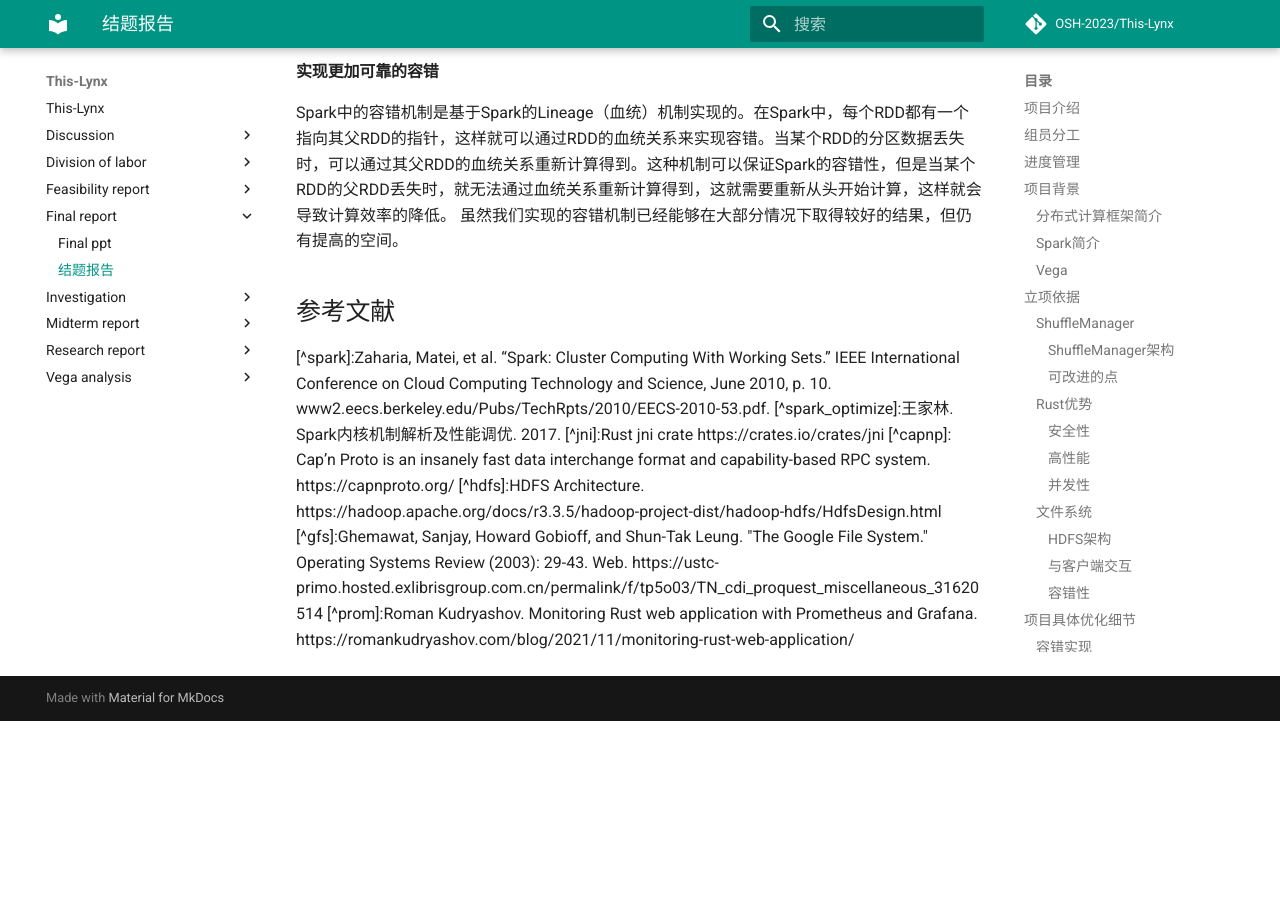
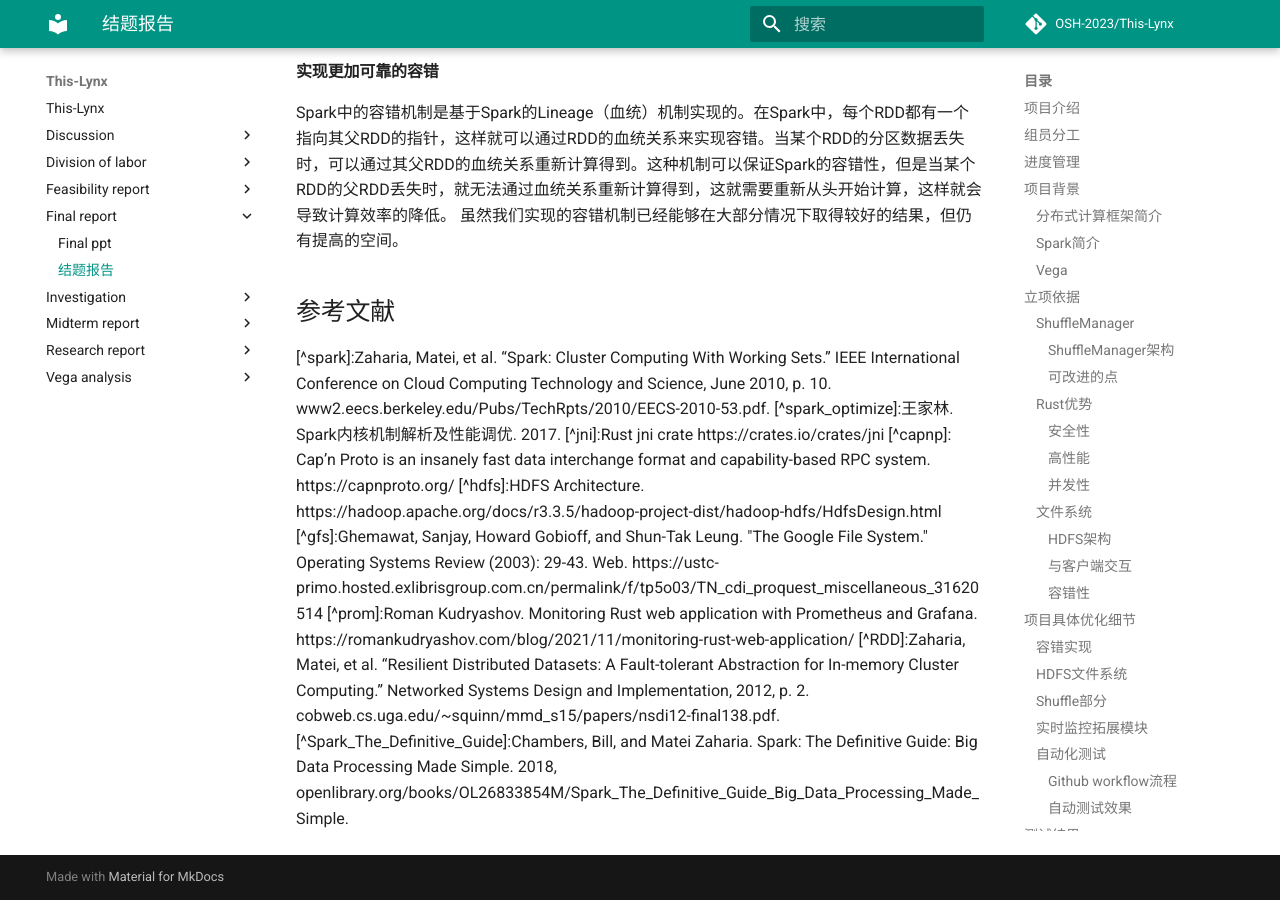
Before and after one commit to OSH-2023/This-Lynx, an MkDocs documentation site: the page built from docs/final_report/final_report.md, in a window 1280 px wide and 900 px high, scrolled down 18710 px. Built offline with MkDocs 1.6.1 and Material for MkDocs 9.7.7, drawn with Linux system fonts in a browser that asks for light colours; comment, search, counter and statistics services are not loaded; before the commit the page ends 19431 px from its top, so only the background shows below that; some of the changed text lies outside the part shown.

Commit message:
references

```diff
--- a/docs/final_report/final_report.md
+++ b/docs/final_report/final_report.md
@@ -104,13 +104,13 @@
 
 Spark是一个快速、通用、可扩展的分布式计算系统。它最初是由加州大学伯克利分校AMPLab开发的，其奠基论文为*Spark: Cluster Computing with Working Sets*.[^spark]Spark提供了一种基于内存的计算模型，可以比Hadoop MapReduce更快地处理大规模数据，支持Java、Scala、Python和R等多种编程语言，支持UI可视化管理。
 
-Spark的核心概念是弹性分布式数据集(Resilient Distributed Datasets，简称RDD)。RDD是一种可以被划分成多个分区、分布在多个节点上的数据结构，支持高效的并行计算和容错。Spark中的许多计算都是通过对RDD进行转换和操作来实现的。
+Spark的核心概念是弹性分布式数据集(Resilient Distributed Datasets，简称RDD)。RDD是一种可以被划分成多个分区、分布在多个节点上的数据结构，支持高效的并行计算和容错。[^RDD]Spark中的许多计算都是通过对RDD进行转换和操作来实现的。
 
 Spark的计算过程可以分为两个阶段：转换阶段和动作阶段。在转换阶段，Spark会对RDD进行一系列转换操作，例如map、filter、reduceByKey等。这些操作不会立即执行，而是构建一个执行计划。在动作阶段，Spark会根据执行计划将转换操作转化为实际的计算任务，例如collect、count、save等。这些任务会被分配到不同的节点上执行，最终将结果汇总返回给驱动程序。
 
 Spark的运行模式可以分为本地模式和集群模式。在本地模式下，Spark可以直接在单台机器上运行，用于开发和测试。在集群模式下，Spark可以运行在多台机器上，实现分布式计算。
 
-Spark还提供了许多高级功能，例如机器学习、图计算、流处理等。Spark的生态系统也非常丰富，包括MLlib(机器学习库)、Spark Streaming(流处理库)和GraphX(图分析库)等，可以满足不同应用场景的需求。他们还确保这些API具有高度的互操作性，使得人们首次可以在同一引擎中编写多种端到端的大数据应用程序。
+Spark还提供了许多高级功能，例如机器学习、图计算、流处理等。[^Spark_The_Definitive_Guide]Spark的生态系统也非常丰富，包括MLlib(机器学习库)、Spark Streaming(流处理库)和GraphX(图分析库)等，可以满足不同应用场景的需求。他们还确保这些API具有高度的互操作性，使得人们首次可以在同一引擎中编写多种端到端的大数据应用程序。
 
 ### Vega
 
@@ -595,3 +595,5 @@ Spark中的容错机制是基于Spark的Lineage（血统）机制实现的。在
 [^hdfs]:HDFS Architecture. https://hadoop.apache.org/docs/r3.3.5/hadoop-project-dist/hadoop-hdfs/HdfsDesign.html
 [^gfs]:Ghemawat, Sanjay, Howard Gobioff, and Shun-Tak Leung. "The Google File System." Operating Systems Review (2003): 29-43. Web. https://ustc-primo.hosted.exlibrisgroup.com.cn/permalink/f/tp5o03/TN_cdi_proquest_miscellaneous_31620514
 [^prom]:Roman Kudryashov. Monitoring Rust web application with Prometheus and Grafana. https://romankudryashov.com/blog/2021/11/monitoring-rust-web-application/
+[^RDD]:Zaharia, Matei, et al. “Resilient Distributed Datasets: A Fault-tolerant Abstraction for In-memory Cluster Computing.” Networked Systems Design and Implementation, 2012, p. 2. cobweb.cs.uga.edu/~squinn/mmd_s15/papers/nsdi12-final138.pdf.
+[^Spark_The_Definitive_Guide]:Chambers, Bill, and Matei Zaharia. Spark: The Definitive Guide: Big Data Processing Made Simple. 2018, openlibrary.org/books/OL26833854M/Spark_The_Definitive_Guide_Big_Data_Processing_Made_Simple.
```
